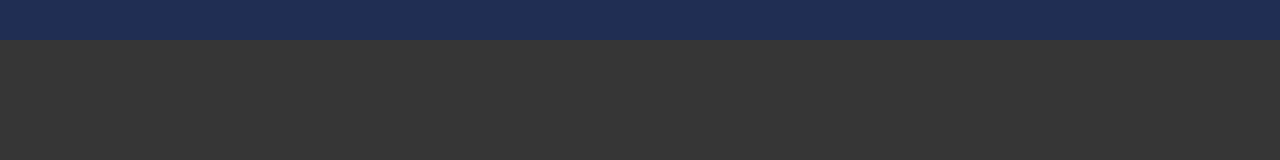
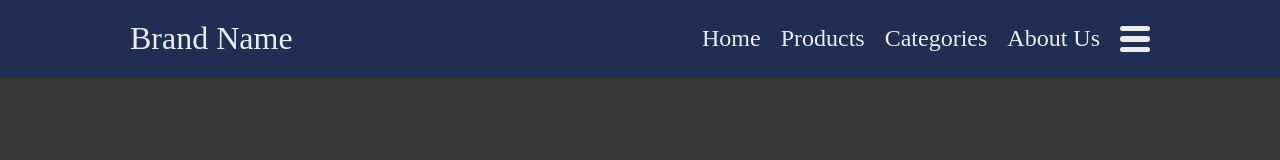
Before and after one commit to AmirMahdiMolaie/GK, a plain HTML site: page Index.html in a window 1280 px wide. Drawn offline with Linux system fonts and the light colour scheme.

Commit message:
Creating header content and adding files to partial.

```diff
--- a/Index.html
+++ b/Index.html
@@ -11,7 +11,28 @@
     <!-- Main header -->
     <header class="container-wide main-header">
         <div class="container">
-
+            <div class="logo">
+                Brand Name
+            </div>
+            <ul>
+                <li>
+                    Home
+                </li>
+                <li>
+                    Products
+                </li>
+                <li>
+                    Categories
+                </li>
+                <li>
+                    About Us
+                </li>
+                <li>
+                    <div class="menu-top"></div>
+                    <div class="menu-center"></div>
+                    <div class="menu-down"></div>
+                </li>
+            </ul>
         </div>
     </header>
 
--- a/Sass/Style.scss
+++ b/Sass/Style.scss
@@ -1,5 +1,7 @@
 @import './partials/variables';
+@import './partials/mixins';
 @import './partials/main-header';
+@import './partials/menu-header';
 
 *{
     padding: 0;
--- a/Sass/partials/_main-header.scss
+++ b/Sass/partials/_main-header.scss
@@ -6,9 +6,22 @@
 
 /* Main-header */
 .main-header .container{
-    display: flex;
-    justify-content: space-between;
-    flex-direction: row-reverse;
-    padding: 20px 0;
+    @include flex-b;
+    padding: 20px 30px;
     background-color: $main-color;
+    div{
+        font-size: 32px;
+        color : $background-color;
+        @include cursor;
+    }
+
+    ul{
+        @include flex-b;
+        gap: 20px;
+        li {
+            @include cursor;
+            font-size: $font-size-header;
+            color : $background-color;
+        }
+    }
 }
--- /dev/null
+++ b/Sass/partials/_menu-header.scss
@@ -0,0 +1,13 @@
+.menu-top{
+    @include menu;
+}
+.menu-center{
+    @include flex-c;
+    background-color: $background-color;
+    width: 30px;
+    height: 6px;
+    border-radius: 20px;
+}
+.menu-down{
+    @include menu;
+}
--- /dev/null
+++ b/Sass/partials/_mixins.scss
@@ -0,0 +1,22 @@
+@mixin flex-b{
+    display: flex;
+    justify-content: space-between;
+    align-items: center;
+}
+@mixin flex-c{
+    display: flex;
+    justify-content: center;
+    align-items: center;
+}
+
+@mixin menu{
+    background-color: $background-color;
+    width: 30px;
+    height: 5px;
+    border-radius: 20px;
+    margin: 5px 0;
+}
+
+@mixin cursor{
+    cursor: pointer;
+}
--- a/Sass/partials/_variables.scss
+++ b/Sass/partials/_variables.scss
@@ -4,3 +4,5 @@ $main-color : #202E53;
 $second-olor : #869A6D;
 $third-color : #414C33;
 $hover-color : #91A5DB;
+
+$font-size-header : 24px;
```
Also changed, not shown: Sass/Style.css, 1 other file.
